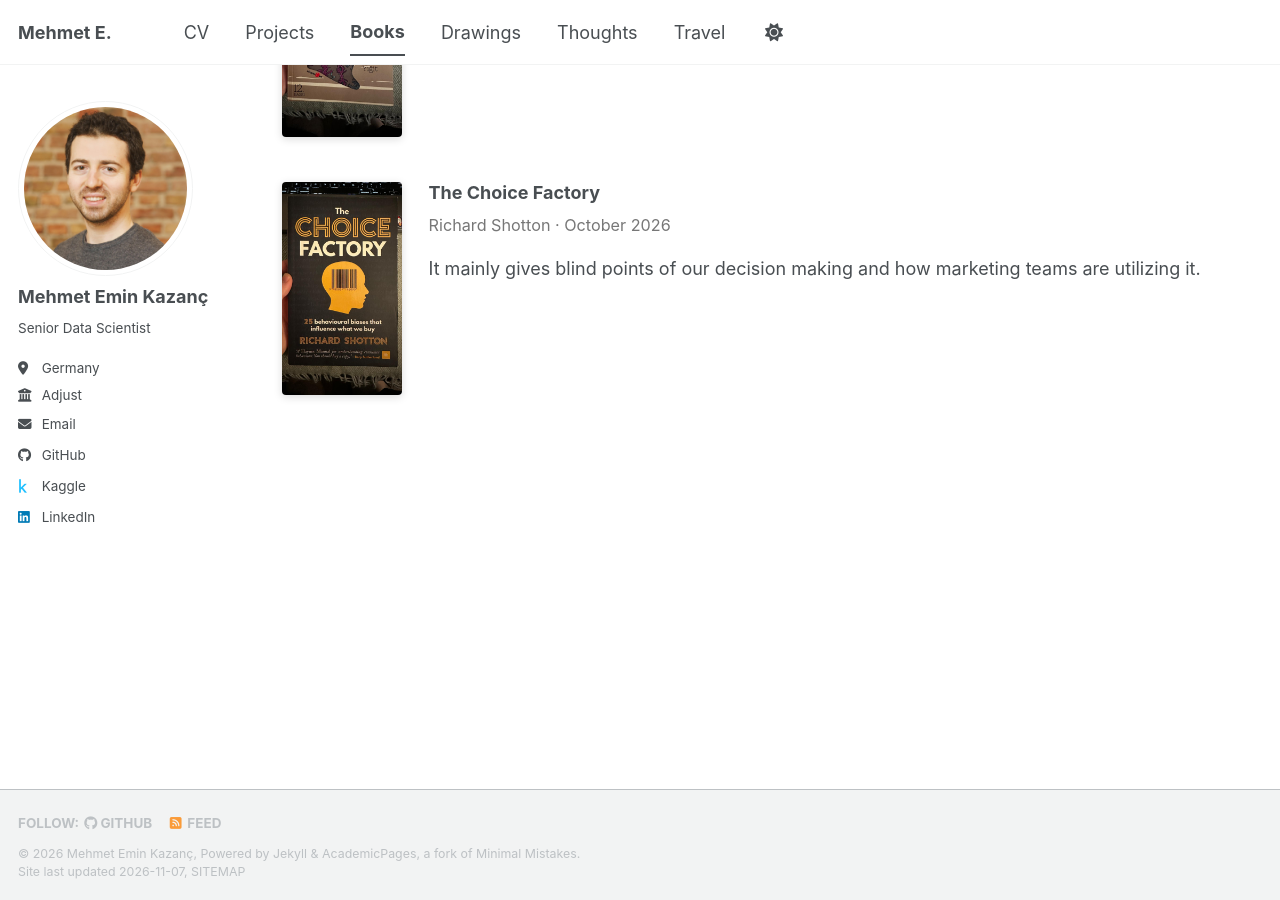
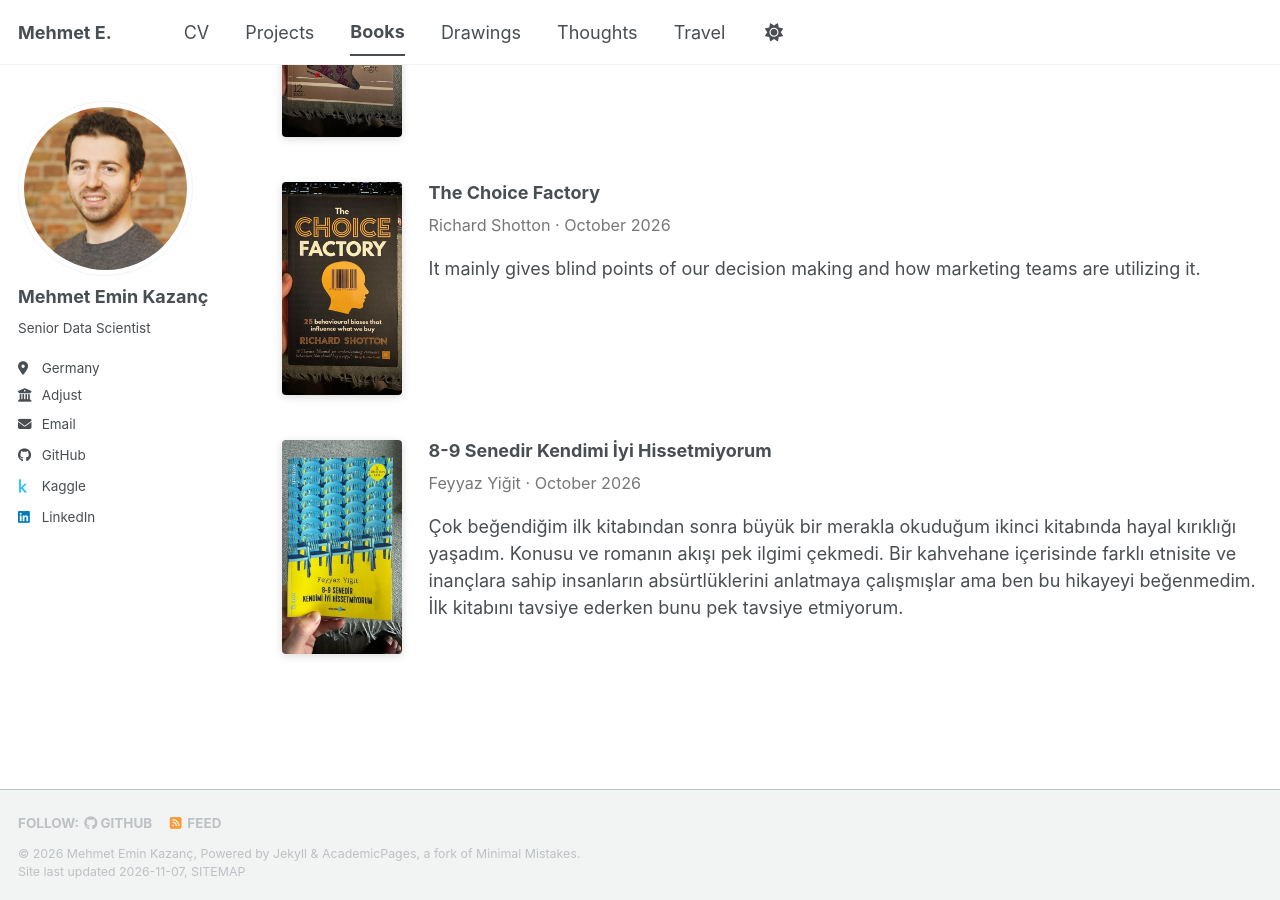
Before and after one commit to mekazanc/mekazanc.github.io, a Jekyll site: the page built from _pages/books.md, in a window 1280 px wide and 900 px high, scrolled down 884 px. Built offline with Jekyll 4.4.1, drawn with Linux system fonts in a browser that asks for light colours; a style sheet for code colours, icons or effects is not loaded.

Commit message:
new book

```diff
--- a/_data/books.yml
+++ b/_data/books.yml
@@ -31,3 +31,13 @@
   finished: "October 2026"
   summary: >
    It mainly gives blind points of our decision making and how marketing teams are utilizing it.
+
+
+- title: "8-9 Senedir Kendimi İyi Hissetmiyorum"
+  author: "Feyyaz Yiğit"
+  cover: /images/books/kitap5.jpeg
+  finished: "October 2026"
+  summary: >
+   Çok beğendiğim ilk kitabından sonra büyük bir merakla okuduğum ikinci kitabında hayal kırıklığı yaşadım. Konusu ve romanın akışı pek ilgimi çekmedi.
+   Bir kahvehane içerisinde farklı etnisite ve inançlara sahip insanların absürtlüklerini anlatmaya çalışmışlar ama ben bu hikayeyi beğenmedim.
+   İlk kitabını tavsiye ederken bunu pek tavsiye etmiyorum.
```
Also changed, not shown: images/books/kitap5.jpeg (added).
